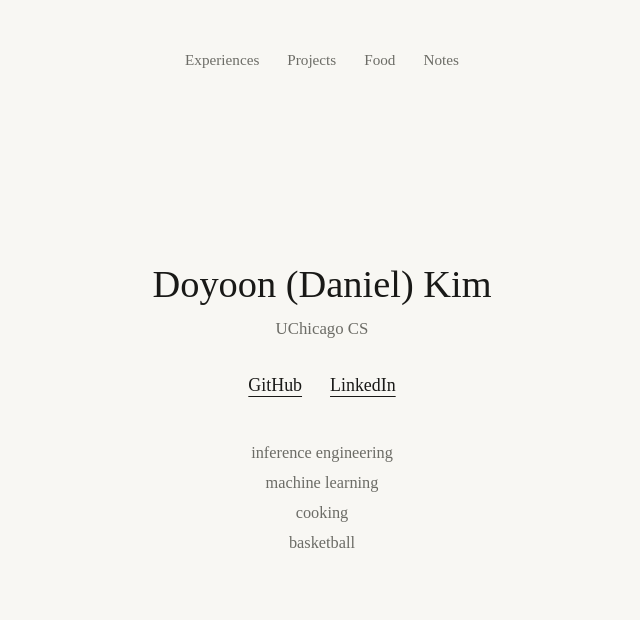
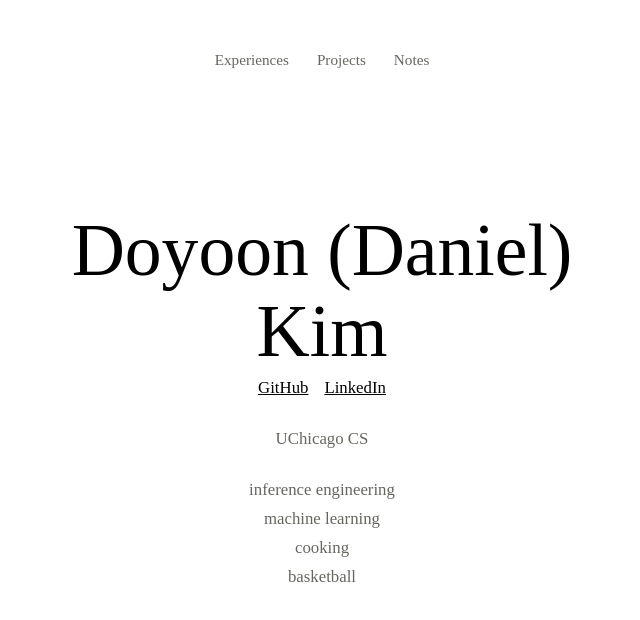
Before and after one commit to danielk927/doyoonkim.dev, a Next.js app: page / in a window 1280 px wide. Shown: the top 620 px of the page, without its empty margins (318-958 px from the left). Built offline with nearby package versions, Linux system fonts and the light colour scheme.

Commit message:
feat: pare the front page down, drop the food section
White ground, black ink, name set large with the two links immediately
beneath it. Food section, its map component and the Leaflet dependency are
removed.

```diff
--- a/package.json
+++ b/package.json
@@ -10,14 +10,12 @@
     "test": "vitest run"
   },
   "dependencies": {
-    "leaflet": "^1.9.4",
     "next": "16.3.4",
     "react": "19.2.8",
     "react-dom": "19.2.8"
   },
   "devDependencies": {
     "@tailwindcss/postcss": "^4",
-    "@types/leaflet": "^1.9.22",
     "@types/node": "^20",
     "@types/react": "^19",
     "@types/react-dom": "^19",
--- a/src/app/food/page.tsx
+++ /dev/null
@@ -1,58 +0,0 @@
-import dynamic from "next/dynamic";
-import Heading from "@/components/Heading";
-import { restaurants } from "@/content";
-
-const RestaurantMap = dynamic(() => import("@/components/RestaurantMap"));
-
-export const metadata = { title: "Food — Doyoon (Daniel) Kim" };
-
-export default function Food() {
-  const byCity = restaurants.reduce<Record<string, typeof restaurants>>(
-    (acc, place) => {
-      (acc[place.city] ??= []).push(place);
-      return acc;
-    },
-    {},
-  );
-  const cities = Object.keys(byCity).sort();
-
-  return (
-    <>
-      <h1 className="text-[2.15rem] leading-[1.25]">Food</h1>
-      <p className="mt-5 max-w-[34rem] text-muted">
-        Everywhere I have eaten and thought about afterwards, kept in Beli and
-        redrawn here.
-      </p>
-
-      {/* The plate is the one thing allowed out of the text measure. */}
-      <div className="mt-9 w-[min(54rem,calc(100vw-3rem))] sm:w-[min(54rem,calc(100vw-9vw-2rem))]">
-        <RestaurantMap places={restaurants} />
-      </div>
-
-      {restaurants.length === 0 ? (
-        <p className="mt-9 text-muted">
-          The map is empty while I transcribe the list. Beli has no export, so
-          this is going in by hand.
-        </p>
-      ) : (
-        <div className="mt-12 space-y-10">
-          {cities.map((city) => (
-            <section key={city}>
-              <Heading>{city}</Heading>
-              <ul className="space-y-2">
-                {byCity[city].map((place) => (
-                  <li key={place.name} className="flex items-baseline gap-3">
-                    <span className="flex-1">{place.name}</span>
-                    {place.score !== undefined && (
-                      <span className="text-muted">{place.score}</span>
-                    )}
-                  </li>
-                ))}
-              </ul>
-            </section>
-          ))}
-        </div>
-      )}
-    </>
-  );
-}
--- a/src/app/globals.css
+++ b/src/app/globals.css
@@ -1,10 +1,10 @@
 @import "tailwindcss";
 
 :root {
-  --bg: #f8f7f3;
-  --ink: #191917;
-  --muted: #6c6c66;
-  --rule: #dedcd3;
+  --bg: #ffffff;
+  --ink: #000000;
+  --muted: #666660;
+  --rule: #e2e2dc;
 }
 
 @theme inline {
@@ -24,10 +24,6 @@
   /* Real Times where the system has it; Tinos is metrically identical and
      covers everywhere else. */
   font-family: "Times New Roman", var(--font-tinos), Times, serif;
-}
-
-::selection {
-  background: #e6e3d8;
 }
 
 a:focus-visible,
@@ -53,42 +49,3 @@
     animation-duration: 0.01ms !important;
   }
 }
-
-/* Map: desaturated and lightly warmed so it sits on the off-white ground
-   instead of glowing against it. */
-.leaflet-container {
-  background: var(--bg);
-  font-family: inherit;
-}
-
-.leaflet-tile-pane {
-  filter: grayscale(1) sepia(0.16) brightness(1.02) contrast(1.02);
-}
-
-.leaflet-control-attribution {
-  background: rgba(248, 247, 243, 0.88) !important;
-  color: var(--muted);
-  font-size: 0.72rem;
-}
-
-.leaflet-control-attribution a {
-  color: var(--muted);
-}
-
-.leaflet-bar a {
-  background: var(--bg);
-  color: var(--ink);
-  border-bottom-color: var(--rule);
-}
-
-.leaflet-bar a:hover {
-  background: #eeece4;
-}
-
-.leaflet-popup-content-wrapper,
-.leaflet-popup-tip {
-  background: var(--bg);
-  color: var(--ink);
-  border-radius: 2px;
-  box-shadow: 0 1px 6px rgba(25, 25, 23, 0.16);
-}
--- a/src/app/page.tsx
+++ b/src/app/page.tsx
@@ -9,23 +9,22 @@
 
 export default function Home() {
   return (
-    <div className="flex flex-1 flex-col items-center justify-center pb-16 text-center">
-      <h1 className="text-[2.4rem] leading-tight">Doyoon (Daniel) Kim</h1>
-      <p className="mt-2 text-[1.05rem] text-muted">UChicago CS</p>
+    <div className="flex flex-1 flex-col items-center justify-center pb-20 text-center">
+      <h1 className="text-[clamp(2.6rem,7.5vw,4.6rem)] leading-[1.1]">
+        Doyoon (Daniel) Kim
+      </h1>
 
-      <p className="mt-7 flex justify-center gap-x-7">
+      <p className="mt-1 flex justify-center gap-x-4 text-[1.05rem]">
         {LINKS.filter((link) => link.label !== "Email").map((link) => (
-          <a
-            key={link.label}
-            href={link.href}
-            className="underline underline-offset-[5px] transition-colors duration-150 hover:text-muted"
-          >
+          <a key={link.label} href={link.href} className="underline">
             {link.label}
           </a>
         ))}
       </p>
 
-      <ul className="mt-10 space-y-1 text-[1.02rem] text-muted">
+      <p className="mt-6 text-[1.05rem] text-muted">UChicago CS</p>
+
+      <ul className="mt-6 space-y-0.5 text-[1.05rem] text-muted">
         {INTERESTS.map((interest) => (
           <li key={interest}>{interest}</li>
         ))}
--- a/src/components/RestaurantMap.tsx
+++ /dev/null
@@ -1,74 +0,0 @@
-"use client";
-
-import { useEffect, useRef } from "react";
-import "leaflet/dist/leaflet.css";
-import { DEFAULT_VIEW, type Restaurant } from "@/content/restaurants";
-
-/**
- * Every restaurant on one map: a desaturated basemap tuned to sit on the
- * off-white ground. Leaflet is loaded on the client only.
- */
-export default function RestaurantMap({ places }: { places: Restaurant[] }) {
-  const ref = useRef<HTMLDivElement>(null);
-
-  useEffect(() => {
-    const el = ref.current;
-    if (!el) return;
-    let cancelled = false;
-    let map: import("leaflet").Map | undefined;
-
-    import("leaflet").then((L) => {
-      if (cancelled || !ref.current) return;
-      map = L.map(el, {
-        scrollWheelZoom: false,
-        zoomControl: true,
-        attributionControl: true,
-      }).setView([DEFAULT_VIEW.lat, DEFAULT_VIEW.lng], DEFAULT_VIEW.zoom);
-
-      // Plain OpenStreetMap tiles: no API key, unlike CARTO and Stadia, which
-      // now watermark unkeyed requests. Colour is stripped in CSS anyway.
-      L.tileLayer("https://tile.openstreetmap.org/{z}/{x}/{y}.png", {
-        maxZoom: 19,
-        attribution:
-          '&copy; <a href="https://www.openstreetmap.org/copyright">OpenStreetMap</a> contributors',
-      }).addTo(map);
-
-      const markers = places.map((place) => {
-        const marker = L.circleMarker([place.lat, place.lng], {
-          radius: 5,
-          color: "#191917",
-          weight: 1.5,
-          fillColor: "#191917",
-          fillOpacity: 0.65,
-        }).addTo(map!);
-        const score =
-          place.score === undefined ? "" : `<br><span>${place.score}</span>`;
-        marker.bindPopup(
-          `<strong>${place.name}</strong><br>${place.city}${score}`,
-        );
-        return marker;
-      });
-
-      if (markers.length) {
-        map.fitBounds(
-          L.featureGroup(markers).getBounds().pad(0.2),
-          { maxZoom: 13 },
-        );
-      }
-    });
-
-    return () => {
-      cancelled = true;
-      map?.remove();
-    };
-  }, [places]);
-
-  return (
-    <div
-      ref={ref}
-      role="application"
-      aria-label="Map of restaurants visited"
-      className="h-[24rem] w-full border border-rule bg-bg sm:h-[30rem]"
-    />
-  );
-}
--- a/src/content/index.ts
+++ b/src/content/index.ts
@@ -3,6 +3,5 @@
 export { experience } from "./experience";
 export { projects } from "./projects";
 export { notes, type Note } from "./notes";
-export { restaurants, type Restaurant } from "./restaurants";
 export { PAGES } from "./pages";
 export type { Section, Entry } from "./types";
--- a/src/content/pages.ts
+++ b/src/content/pages.ts
@@ -1,7 +1,6 @@
-/** The four sections. The front page is a title card and is not one of them. */
+/** The three sections. The front page is a title card and is not one of them. */
 export const PAGES = [
   { href: "/experiences", label: "Experiences" },
   { href: "/projects", label: "Projects" },
-  { href: "/food", label: "Food" },
   { href: "/notes", label: "Notes" },
 ] as const;
--- a/src/content/restaurants.ts
+++ /dev/null
@@ -1,19 +0,0 @@
-export interface Restaurant {
-  name: string;
-  city: string;
-  /** Decimal degrees. Geocoded once and committed -- no lookup at runtime. */
-  lat: number;
-  lng: number;
-  /** Beli score, if it has one. */
-  score?: number;
-  note?: string;
-}
-
-/**
- * Beli has no export, no public API, and its share links are deep links into
- * the app, so this list is transcribed by hand and geocoded at build time.
- */
-export const restaurants: Restaurant[] = [];
-
-/** Where the map opens when there is nothing to fit. */
-export const DEFAULT_VIEW = { lat: 22.302, lng: 114.177, zoom: 11 };
```
Also changed, not shown: 1 other file (tests, documents, lock files or other folders).
